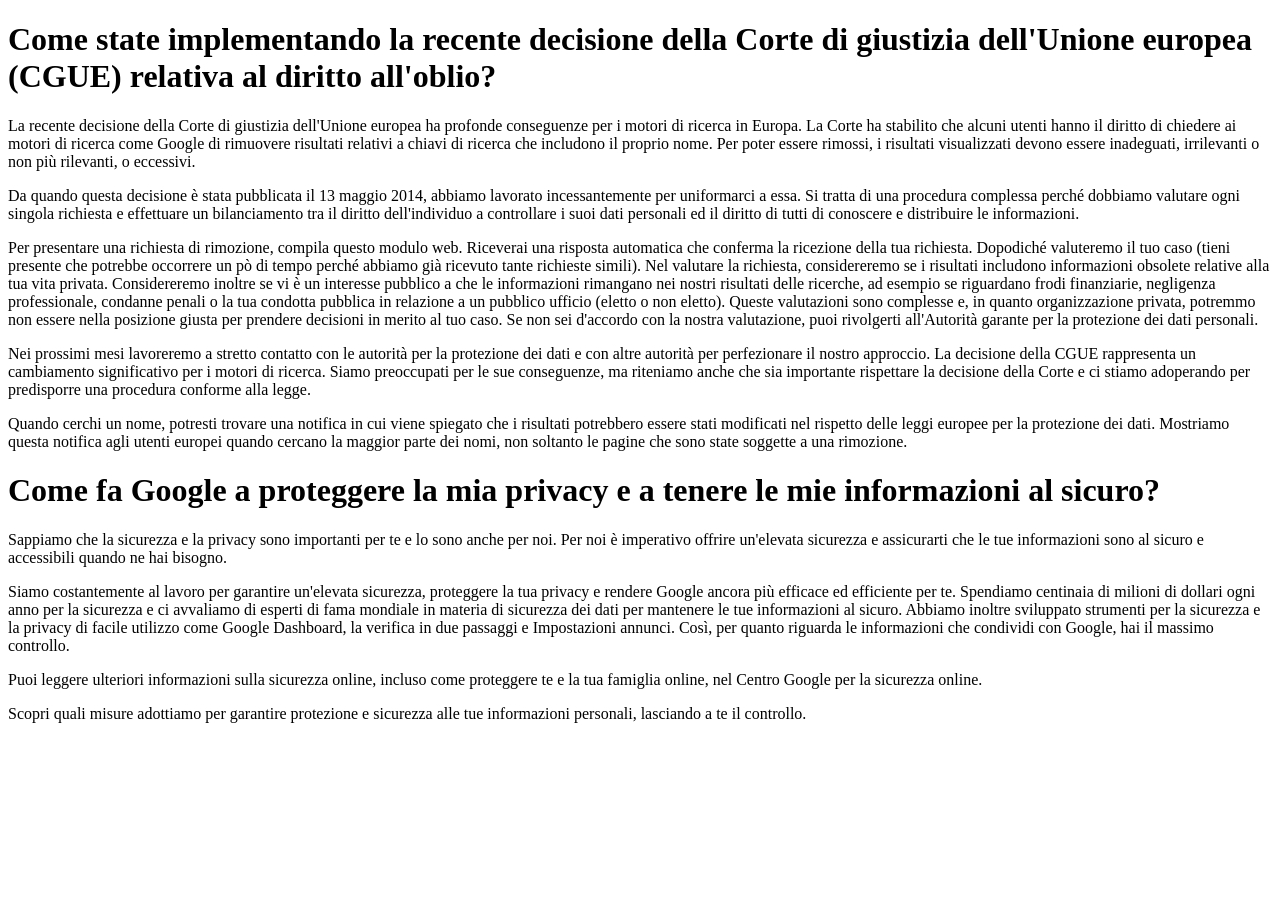
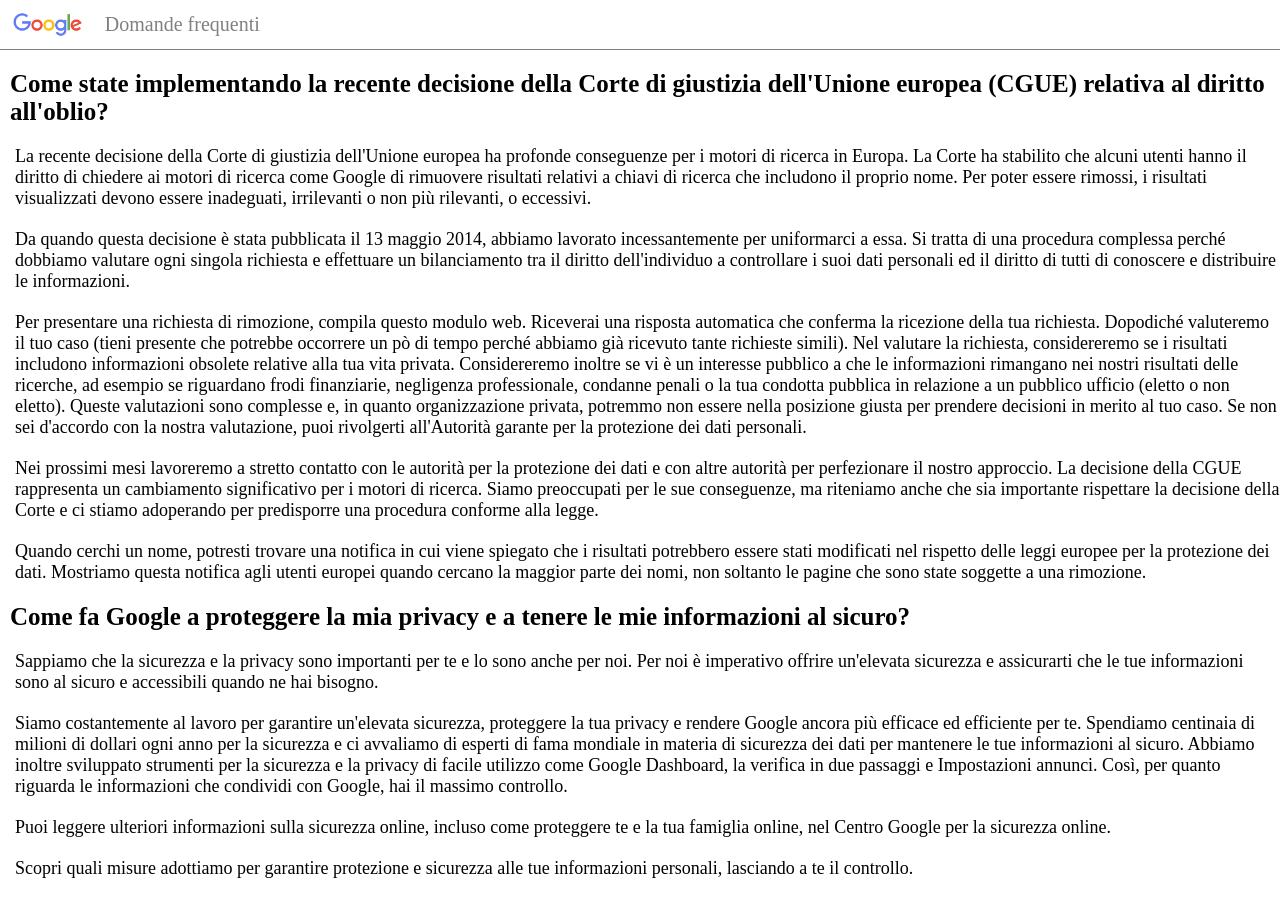
Before and after one commit to alessandrocorneli/php-google-faq, a PHP site: page / in a window 1280 px wide. Before the commit the page ends 723 px from the top, so only its background shows below. Run offline with PHP 8.4, Linux system fonts and the light colour scheme.

Commit message:
completo

```diff
--- /dev/null
+++ b/css/style.css
@@ -0,0 +1,34 @@
+* {
+  margin: 0;
+  padding: 0;
+  box-sizing: border-box;
+}
+
+.nav{
+  display: flex;
+  justify-content: flex-start;
+  align-items: center;
+  height: 50px;
+  border-bottom: 1px solid grey;
+  margin-bottom: 20px;
+  padding-left: 10px;
+}
+
+h2 {
+  font-size: 20px;
+  font-weight: 300;
+  color: grey;
+  margin-left: 20px;
+}
+
+h1 {
+  font-size: 25px;
+  margin-bottom: 20px;
+  margin-left: 10px;
+}
+
+p{
+  font-size: 18px;
+  margin-bottom: 20px;
+  margin-left: 15px;
+}
--- a/index.php
+++ b/index.php
@@ -29,15 +29,22 @@
 <!DOCTYPE html>
 <html lang="en" dir="ltr">
   <head>
+    <link rel="stylesheet" href="css/style.css">
     <meta charset="utf-8">
     <title></title>
   </head>
   <body>
-    <?php foreach ($db as $domanda => $array_risposte) { ?>
-      <h1><?php echo $domanda; ?></h1>
-      <?php foreach ($array_risposte as $risposta) { ?>
-        <?php echo $risposta[0]; ?>
+    <div class="nav">
+      <img src="img/unnamed.png" height="25px" alt="">
+      <h2>Domande frequenti</h2>
+    </div>
+    <div class="main">
+      <?php foreach ($db as $domanda => $array_risposte) { ?>
+        <h1><?php echo $domanda; ?></h1>
+        <?php foreach ($array_risposte as $risposta) { ?>
+          <?php echo $risposta[0]; ?>
+        <?php } ?>
       <?php } ?>
-    <?php } ?>
+    </div>
   </body>
 </html>
```
Also changed, not shown: img/unnamed.png (added).
